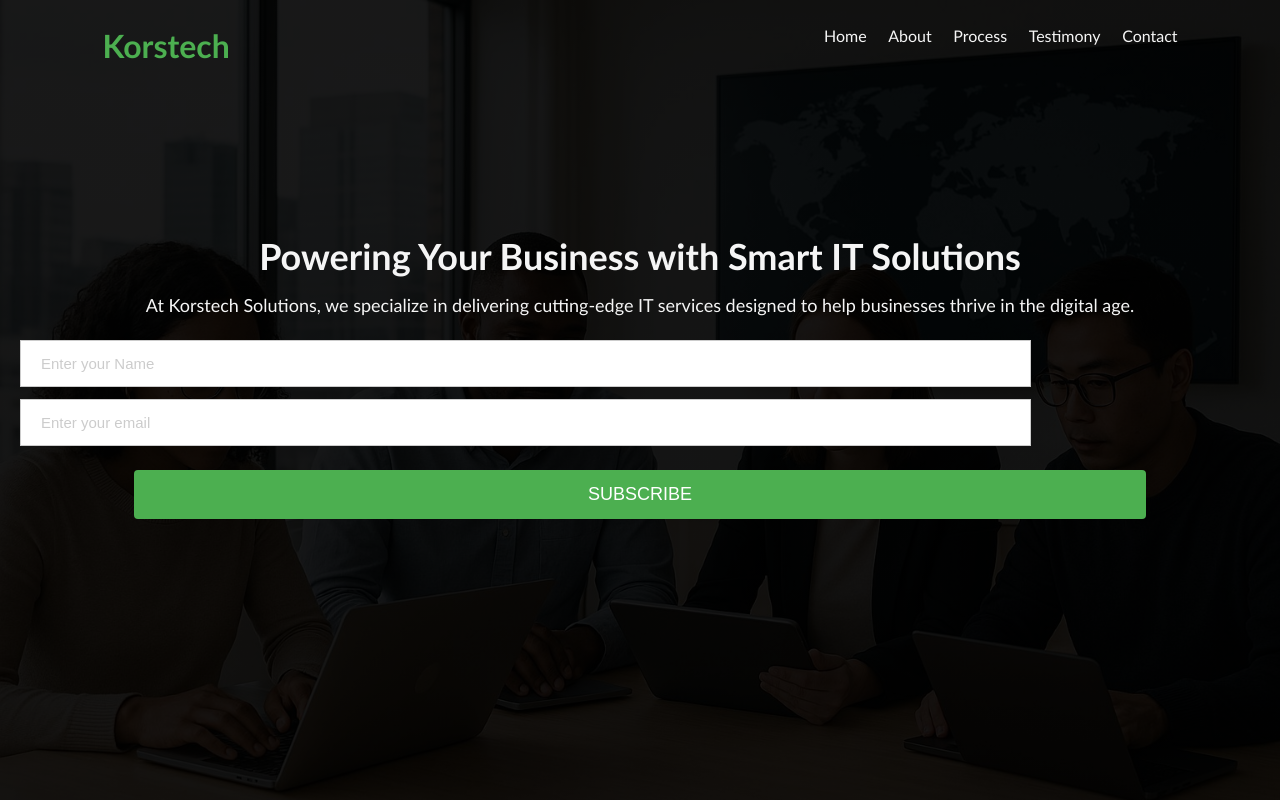
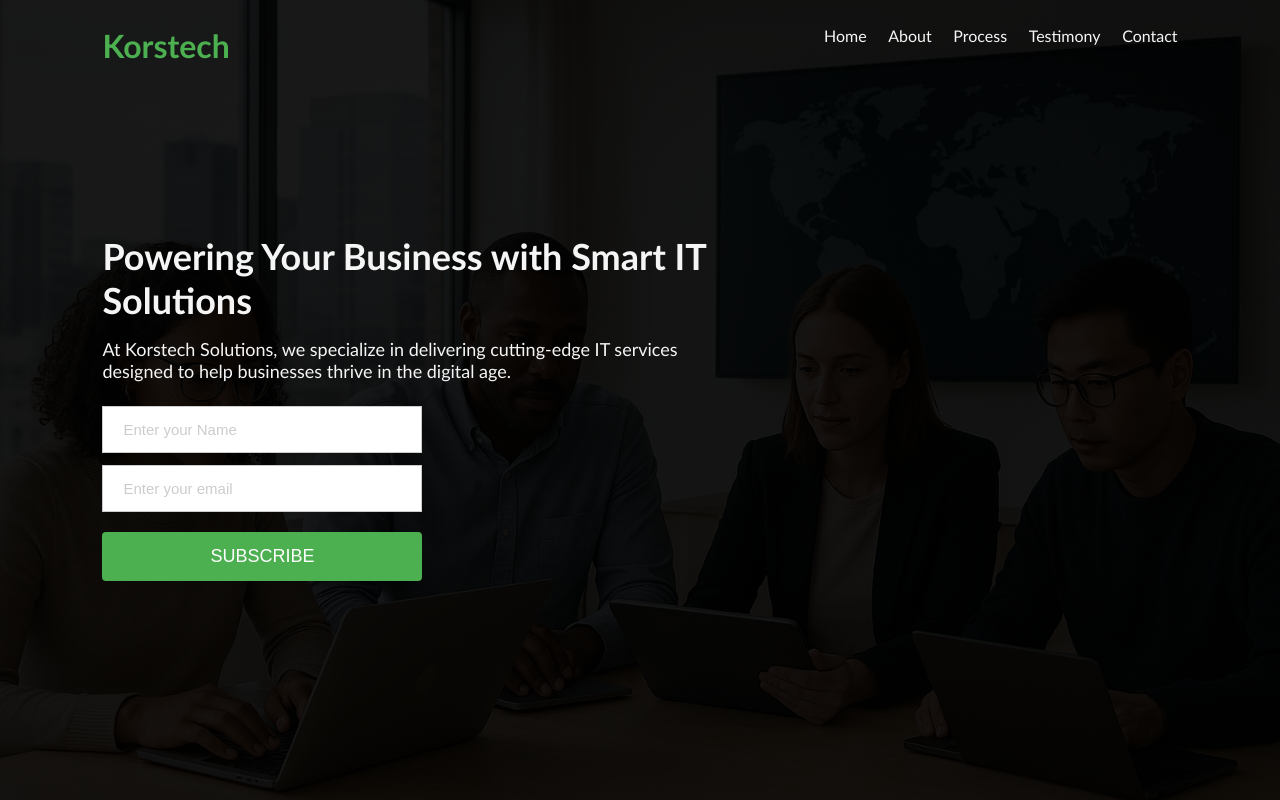
Before and after one commit to Nana250-coda/First-Frontend-Project, a plain HTML site: page index.html in a window 1280 px wide. Shown: the top 800 px of the page. Drawn offline with nearby package versions, Linux system fonts and the light colour scheme; a web font is replaced by a local one.

Commit message:
text-box styling updated

```diff
--- a/css/style.css
+++ b/css/style.css
@@ -311,18 +311,3 @@ footer{
     color: #222;
   }
 }
-
-/* header content*/
-.header-content{
-  width: 100%;
-  top: 16%;
-  left: 0;
-  text-align: center;
-  padding: 0 8px;
-}
-input[type=text],
-input[type=email],
-input[type=submit]{
-  width: 80%;
-  margin: 1.2rem;
-}
```
Also changed, not shown: 1 other file.
